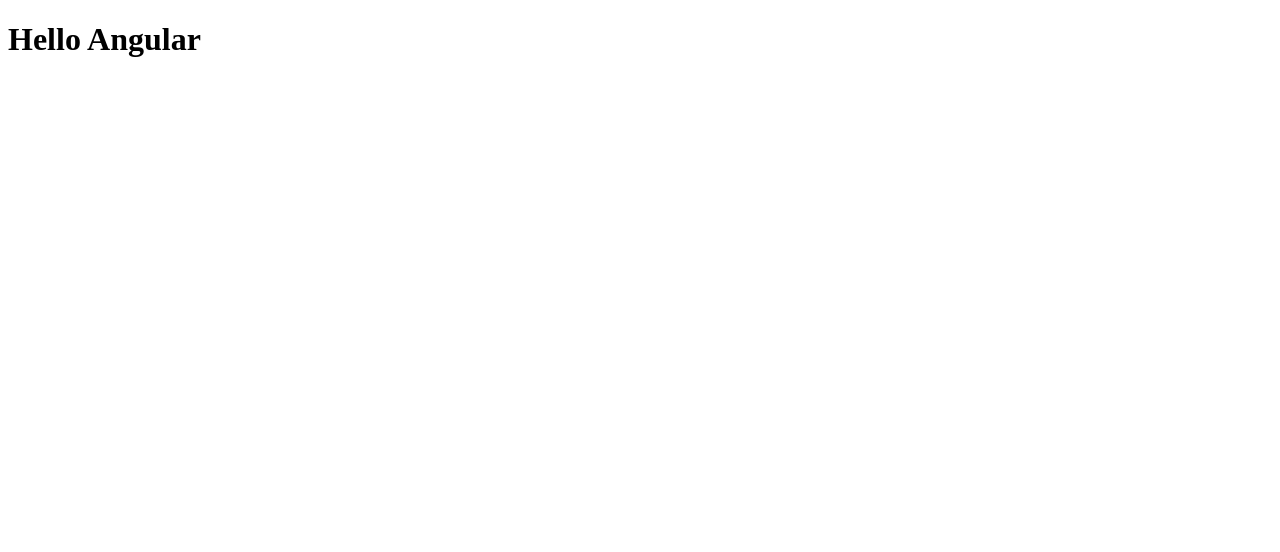
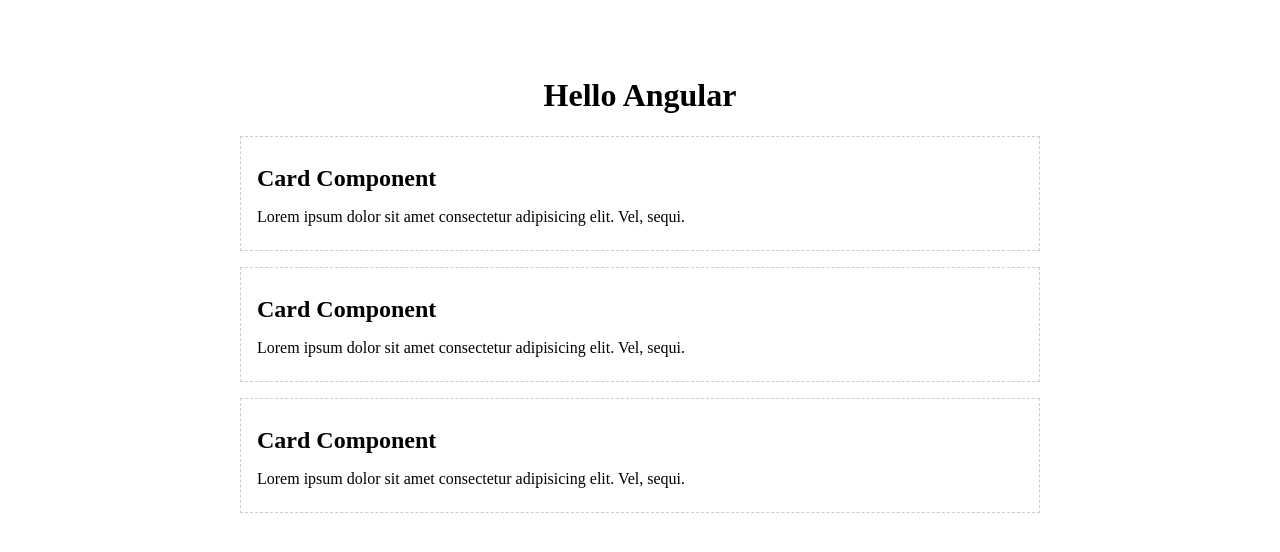
Before and after one commit to justMaxIt/ng-basics, an Angular app: page / in a window 1280 px wide. Shown: the top 552 px of the page. Built offline with nearby package versions, Linux system fonts and the light colour scheme.

Commit message:
added card.component and styled it

```diff
--- a/src/app/app.component.html
+++ b/src/app/app.component.html
@@ -1 +1,6 @@
-<h1>Hello Angular</h1>
+<div class="container">
+   <h1>Hello Angular</h1>
+   <app-card></app-card>
+   <app-card></app-card>
+   <app-card></app-card>
+</div>
--- a/src/app/app.component.scss
+++ b/src/app/app.component.scss
@@ -0,0 +1,6 @@
+.container{
+   max-width: 800px;
+   margin: 0 auto;
+   padding-top: 3rem;
+}
+h1{text-align: center;}
--- a/src/app/app.component.ts
+++ b/src/app/app.component.ts
@@ -6,5 +6,5 @@
   styleUrls: ['./app.component.scss']
 })
 export class AppComponent {
-  title = 'ng-basics';
+
 }
--- a/src/app/app.module.ts
+++ b/src/app/app.module.ts
@@ -2,10 +2,12 @@
 import { BrowserModule } from '@angular/platform-browser';
 
 import { AppComponent } from './app.component';
+import { CardComponent } from './card/card.component';
 
 @NgModule({
   declarations: [
-    AppComponent
+    AppComponent,
+    CardComponent
   ],
   imports: [
     BrowserModule
--- /dev/null
+++ b/src/app/card/card.component.html
@@ -0,0 +1,4 @@
+<div class="card">
+   <h2>Card Component</h2>
+   <p>Lorem ipsum dolor sit amet consectetur adipisicing elit. Vel, sequi.</p>
+</div>
--- /dev/null
+++ b/src/app/card/card.component.scss
@@ -0,0 +1,6 @@
+.card{
+   padding: 0.5rem 1rem;
+   border: 1px dashed #ccc;
+   margin-bottom: 1rem;
+}
+h2{margin-bottom: 0.5em;}
```
Also changed, not shown: src/app/card/card.component.ts (added, +9 -0 lines), 1 other file (tests, documents, lock files or other folders).
